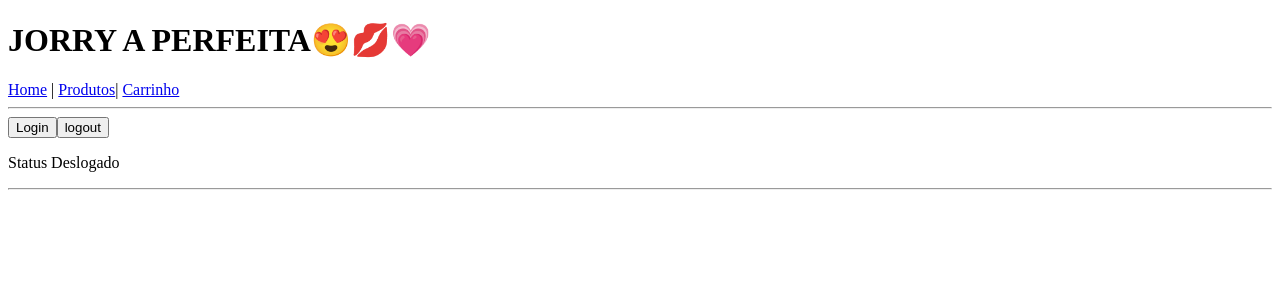
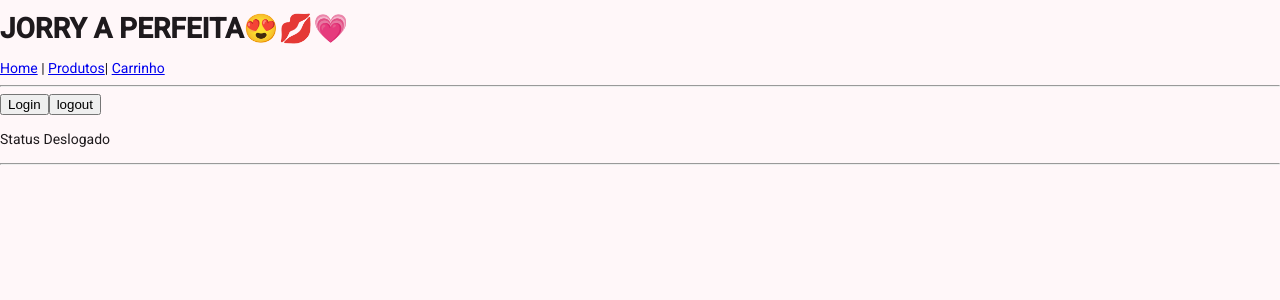
Before and after one commit to anajorryy/e-commerce-aluno, an Angular app: page / in a window 1280 px wide. Shown: the top 300 px of the page. Built offline with nearby package versions, Linux system fonts and the light colour scheme.

Commit message:
feat:adiciona material de templante para edição do angular

```diff
--- a/angular.json
+++ b/angular.json
@@ -25,9 +25,7 @@
                 "input": "public"
               }
             ],
-            "styles": [
-              "src/styles.css"
-            ],
+            "styles": ["src/material-theme.scss", "src/styles.css"],
             "server": "src/main.server.ts",
             "outputMode": "server",
             "security": {
--- a/package.json
+++ b/package.json
@@ -12,10 +12,12 @@
   "private": true,
   "packageManager": "npm@11.16.0",
   "dependencies": {
+    "@angular/cdk": "^22.1.1",
     "@angular/common": "^22.0.0",
     "@angular/compiler": "^22.0.0",
     "@angular/core": "^22.0.0",
     "@angular/forms": "^22.0.0",
+    "@angular/material": "^22.1.1",
     "@angular/platform-browser": "^22.0.0",
     "@angular/platform-server": "^22.0.0",
     "@angular/router": "^22.0.0",
--- a/src/index.html
+++ b/src/index.html
@@ -1,11 +1,18 @@
 <!doctype html>
 <html lang="en">
   <head>
-  <meta charset="utf-8">
+    <meta charset="utf-8" />
     <title>ECommerceAluno</title>
-  <base href="/">
-  <meta name="viewport" content="width=device-width, initial-scale=1">
-  <link rel="icon" type="image/x-icon" href="favicon.ico">
+    <base href="/" />
+    <meta name="viewport" content="width=device-width, initial-scale=1" />
+    <link rel="icon" type="image/x-icon" href="favicon.ico" />
+    <link rel="preconnect" href="https://fonts.googleapis.com" />
+    <link rel="preconnect" href="https://fonts.gstatic.com" crossorigin />
+    <link
+      href="https://fonts.googleapis.com/css2?family=Roboto:wght@300;400;500&display=swap"
+      rel="stylesheet"
+    />
+    <link href="https://fonts.googleapis.com/icon?family=Material+Icons" rel="stylesheet" />
   </head>
   <body>
     <app-root></app-root>
--- /dev/null
+++ b/src/material-theme.scss
@@ -0,0 +1,38 @@
+// Include theming for Angular Material with `mat.theme()`.
+// This Sass mixin will define CSS variables that are used for styling Angular Material
+// components according to the Material 3 design spec.
+// Learn more about theming and how to use it for your application's
+// custom components at https://material.angular.dev/guide/theming
+@use '@angular/material' as mat;
+
+html {
+  height: 100%;
+  @include mat.theme(
+    (
+      color: (
+        primary: mat.$magenta-palette,
+        tertiary: mat.$violet-palette,
+      ),
+      typography: Roboto,
+      density: 0,
+    )
+  );
+}
+
+body {
+  // Default the application to a light color theme. This can be changed to
+  // `dark` to enable the dark color theme, or to `light dark` to defer to the
+  // user's system settings.
+  color-scheme: light;
+
+  // Set a default background, font and text colors for the application using
+  // Angular Material's system-level CSS variables. Learn more about these
+  // variables at https://material.angular.dev/guide/system-variables
+  background-color: var(--mat-sys-surface);
+  color: var(--mat-sys-on-surface);
+  font: var(--mat-sys-body-medium);
+
+  // Reset the user agent margin.
+  margin: 0;
+  height: 100%;
+}
```
Also changed, not shown: src/app/core/interceptors/http.interceptor.ts (added), 1 other file (tests, documents, lock files or other folders). Lines whose indentation alone changed are shown as unchanged.
